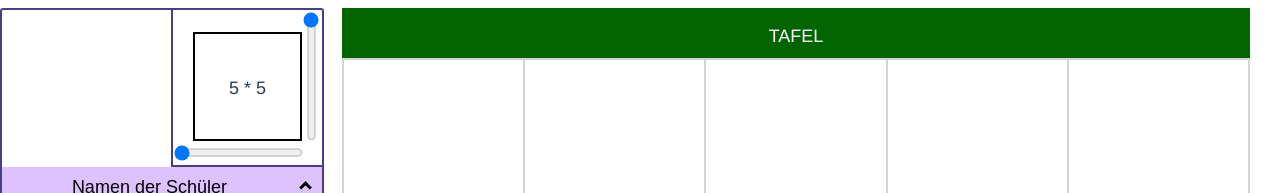
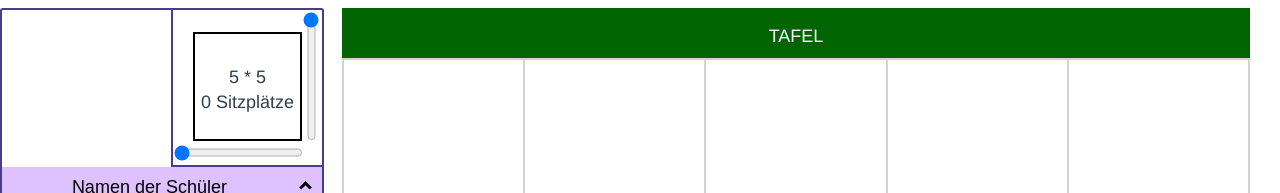
Before and after one commit to Florik3ks/sitzplatzplaner, a Vue app: page / in a window 1280 px wide. Shown: the top 193 px of the page. Built offline with nearby package versions, Linux system fonts and the light colour scheme.

Commit message:
shows how many fields there are

```diff
--- a/src/Sitzplatzplaner.ts
+++ b/src/Sitzplatzplaner.ts
@@ -143,5 +143,9 @@ export default defineComponent({
     getNames() {
       return this.studentFieldValue.split("\n").filter((x) => x !== null && x !== "");
     },
+    getNumberOfFields()
+    {
+      return this.getUsedFieldsToComputePlan().length;
+    },
   },
 });
--- a/src/components/Sitzplatzplaner.vue
+++ b/src/components/Sitzplatzplaner.vue
@@ -5,7 +5,7 @@
       <input type="range" name="gridHeight" v-model="gridHeight" min="5" :max="maxGridHeight" class="inpSlider verticalSlider" /><br />
       <div class="sliderInformationDiv">
         <!-- <p style="margin-top: 5%"> -->
-        <span style="line-height: 109px"> {{ gridWidth }} * {{ gridHeight }} </span>
+        <span style="line-height: 25px; padding-top:31px;"> {{ gridWidth }} * {{ gridHeight }}<br>{{ getNumberOfFields() }} Sitzplätze</span>
         <!-- </p> -->
       </div>
       <input type="range" name="gridWidth" v-model="gridWidth" min="5" :max="maxGridWidth" class="inpSlider horizontalSlider" />
```
